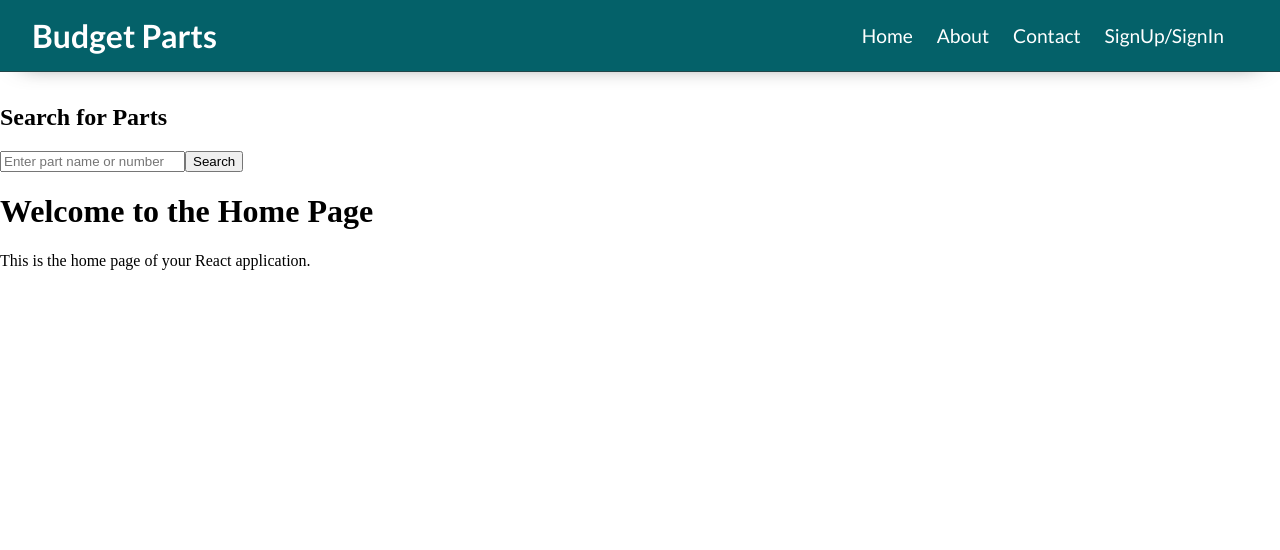
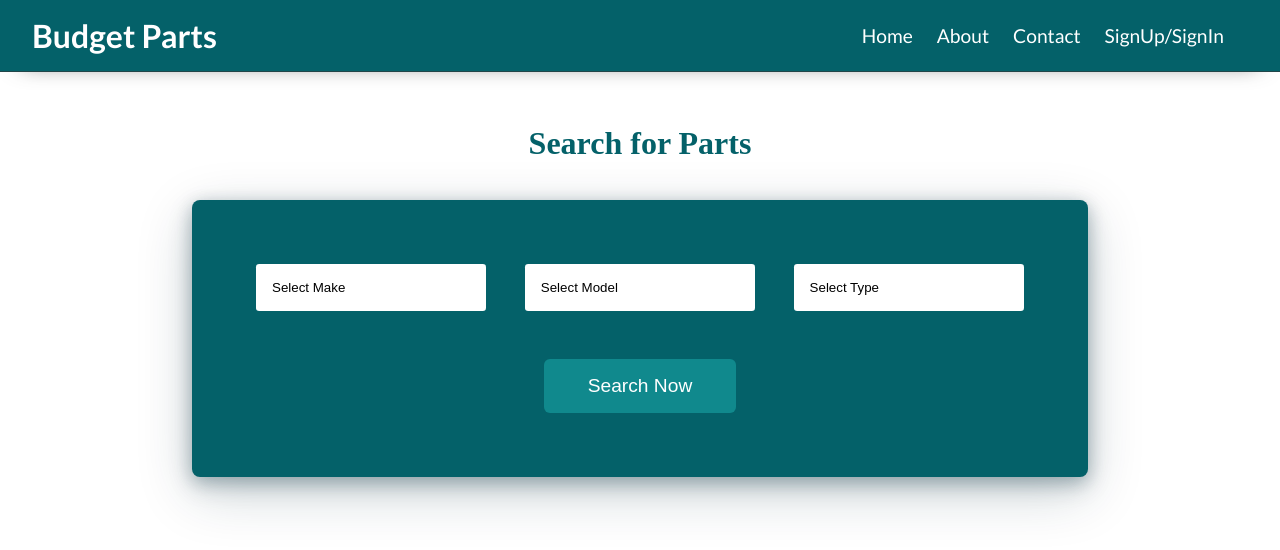
Before and after one commit to Esmat5/budget_parts, a React (Create React App) app in the folder react-app/: page / in a window 1280 px wide. Shown: the top 550 px of the page. Built offline with nearby package versions, Linux system fonts and the light colour scheme.

Commit message:
Added a form to be able select the make, model, and type of car with a button to search for selected details.

```diff
--- a/react-app/src/components/PartSearchForm/PartSearchForm.js
+++ b/react-app/src/components/PartSearchForm/PartSearchForm.js
@@ -1,15 +1,47 @@
 import React from "react";
-
+import "./partSearchForm.css"; // Import the CSS file for styling
 
 
 export default function PartSearchForm() {
     return (
-        <div className="part-search-form">
-            <h2>Search for Parts</h2>
-            <form>
-                <input type="text" placeholder="Enter part name or number" />
-                <button type="submit">Search</button>
-            </form>
-        </div>
+        <div className="container">
+            <div className="part-search-header">
+                <h1>Search for Parts</h1>
+            </div>
+            <div id="part-search-form">
+                <form className="form-container">
+                    <div className="row">
+                        <div className="form-group">
+                            <select id="make" name="make">
+                                <option value="">Select Make</option>
+                                <option value="ford">AIRMAN</option>
+                                <option value="chevrolet">ASV</option>
+                            </select>
+                        </div>
+                        <div className="form-group">
+                            <select id="model" name="model">
+                                <option value="">Select Model</option>
+                                <option value="f150">F150</option>
+                                <option value="f250">F250</option>
+                            </select>
+                        </div>
+
+                        <div className="form-group">
+                            <select id="type" name="type">
+                                <option value="">Select Type</option>
+                                <option value="engine">Engine</option>
+                                <option value="engine">Engine</option>
+                                <option value="engine">Engine</option>
+                                <option value="engine">Engine</option>
+                            </select>
+                        </div>
+
+                    </div>
+                    <div className="button-row">
+                        <input type="submit" value="Search Now"/>
+                    </div>
+                </form>
+            </div>
+        </ div>
     );
 }
--- /dev/null
+++ b/react-app/src/components/PartSearchForm/partSearchForm.css
@@ -0,0 +1,90 @@
+.container {
+    width: 100%;
+}
+
+#part-search-form {
+    display: flex;
+    justify-content: center;
+}
+
+.part-search-header{
+    width: 100%;
+    display: flex;
+    justify-content: center;
+    align-items: center;
+    color: #046169;
+    padding-bottom: 1rem;
+    font-size: 1rem;
+    font-weight: bold;
+    margin: 0 auto;
+}
+
+.form-container {
+    width: 100%;
+    max-width: 60%;
+    display: flex;
+    flex-direction: column;
+    gap: 1rem;
+    padding: 4rem;
+    background-color: #fff;
+    border-radius: 8px;
+    background-color: #046169;
+    box-shadow: rgba(3, 47, 60, 0.2) 0px 4px 16px, rgba(3,47,60, 0.2) 0px 8px 24px, rgba(3,47,60, 0.2) 0px 16px 56px;
+}
+
+.form-container .row {
+    box-sizing: border-box;
+    display: flex;
+    justify-content: space-between;
+    gap: 1rem;
+}
+
+.form-group {
+    width: 30%;
+    box-sizing: border-box;
+    display: flex;
+    flex-direction: column;
+}
+
+
+.form-group select{
+    background-color: #fff;
+    border: none;
+    padding: 1rem;
+    border-radius: 0.2rem;
+
+}
+
+.form-group select:focus {
+    outline: none;
+    border:none;
+}
+
+.form-group select, ::picker(select){
+    appearance: base-select;
+}
+
+.form-group select, option{
+    border: none;
+    appearance: none;
+
+}
+
+.form-container .button-row {
+    margin-top: 2rem;
+    width: 100%;
+    display: flex;
+    justify-content: center;
+    align-items: center;
+
+}
+.form-container .button-row input {
+    width: 25%;
+    font-size: 1.2rem;
+    padding: 1rem;
+    background-color: #10898d;
+    color: #fff;
+    border: none;
+    cursor: pointer;
+    border-radius: 6px;
+}
--- a/react-app/src/pages/home.js
+++ b/react-app/src/pages/home.js
@@ -14,8 +14,6 @@ export default function Home() {
       <div className="search-form-container">
         <PartSearchForm />
       </div>
-      <h1>Welcome to the Home Page</h1>
-      <p>This is the home page of your React application.</p>
     </div>
   );
 }
```
